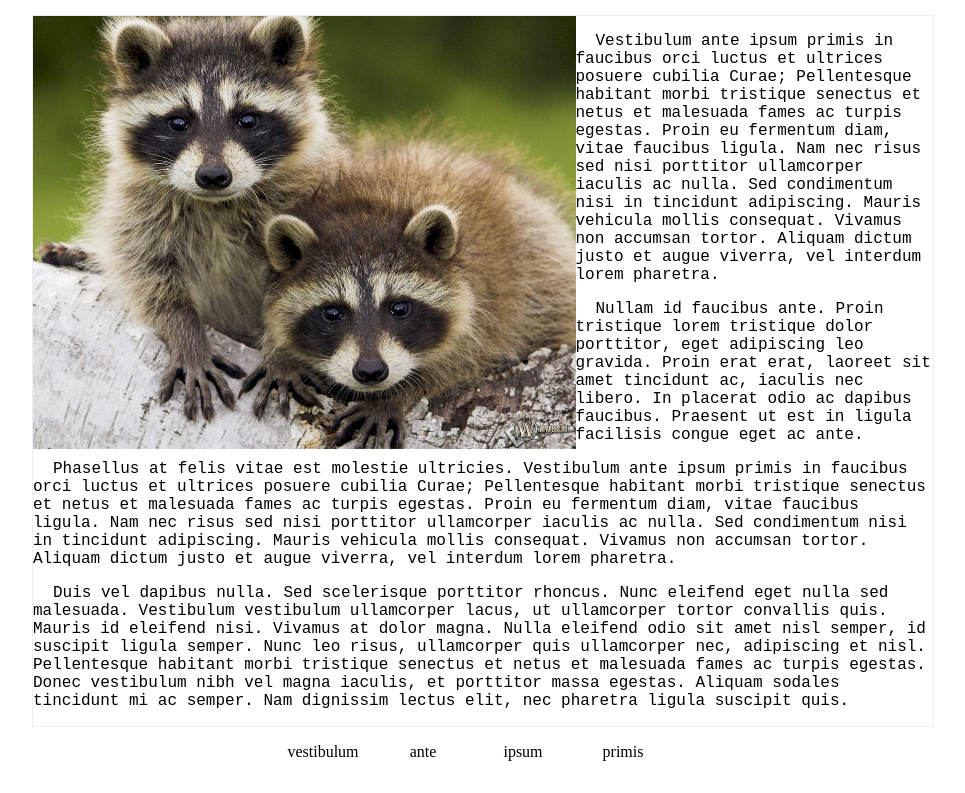
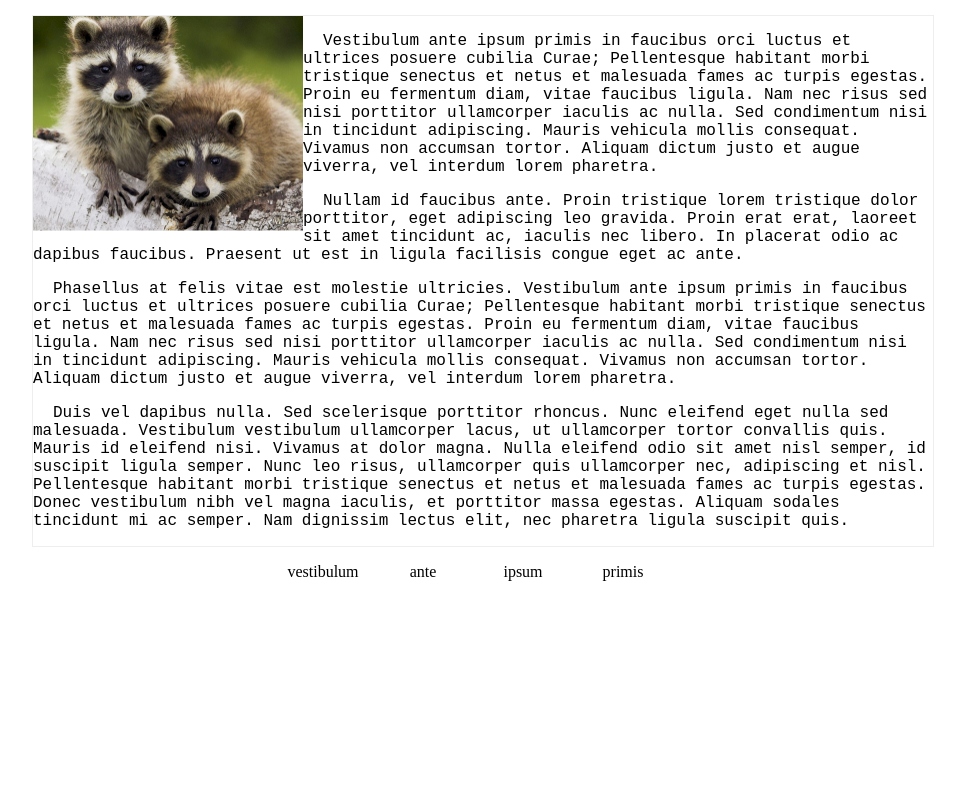
Before and after one commit to A-I-A/greetings_page, a plain HTML site: page greetings.html in a window 1280 px wide. Shown: the part 51-844 px from the top of the page, without its empty margins (157-1122 px from the left). After the commit the page ends 800 px from the top, so only its background shows below. Drawn offline with Linux system fonts and the light colour scheme.

Commit message:
another update

```diff
--- a/style.css
+++ b/style.css
@@ -19,8 +19,8 @@ p {
 }
 
 #img1 {
-  height: 434px;
-  width: 540x;
+  height: 215px;
+  width: 270px;
   float: left;
 }
 
```
